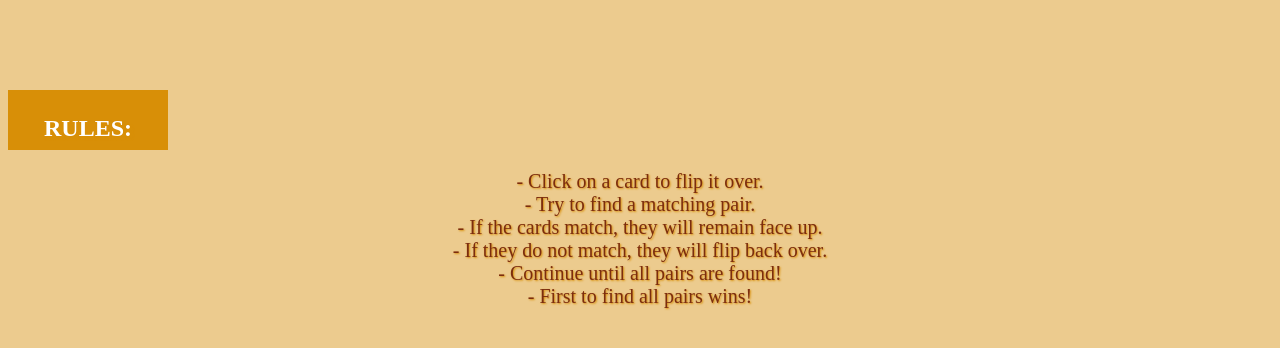
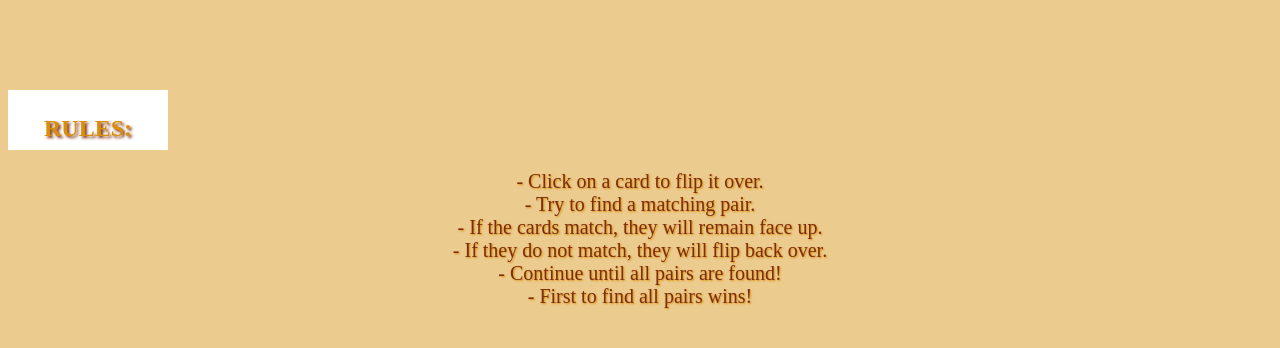
Before and after one commit to David450-cpu/WP_U2_L13, a plain HTML site: page pages/rules/rules.html in a window 1280 px wide. Shown: the part 130-478 px from the top of the page. Drawn offline with Linux system fonts and the light colour scheme.

Commit message:
Updated h2 text color and shadow; changed rulesbox background color to white

```diff
--- a/pages/rules/rules.css
+++ b/pages/rules/rules.css
@@ -48,8 +48,8 @@ a{
 
 h2{
     text-align: center;
-    color: white;
-    text-shadow: 2px 2px 3px rgb(216, 143, 7);
+    color: rgb(216, 143, 7);
+    text-shadow: 2px 2px 3px rgb(124, 45, 14);
 }
 
 p{
@@ -62,7 +62,7 @@ p{
 .rulesbox{
     text-align: center;
     margin-top: 100px;
-    background-color: rgb(216, 143, 7);
+    background-color: white;
     width: 150px;
     height: 50px;
     padding: 5px;
```
